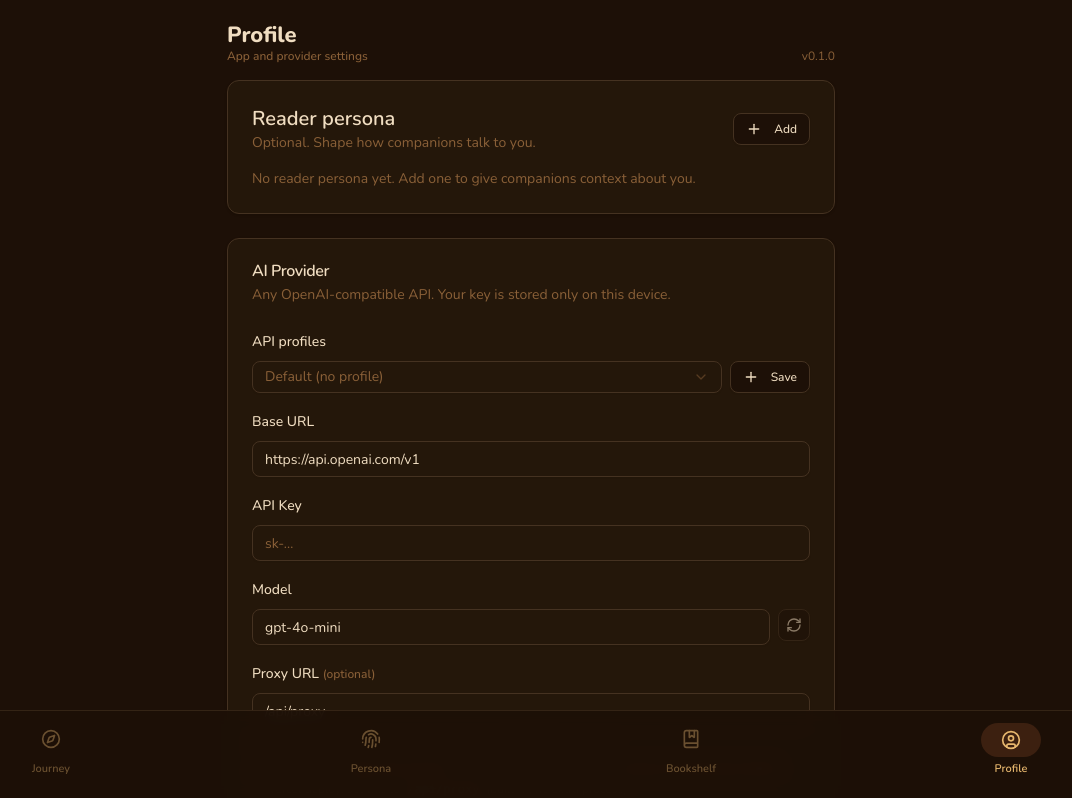
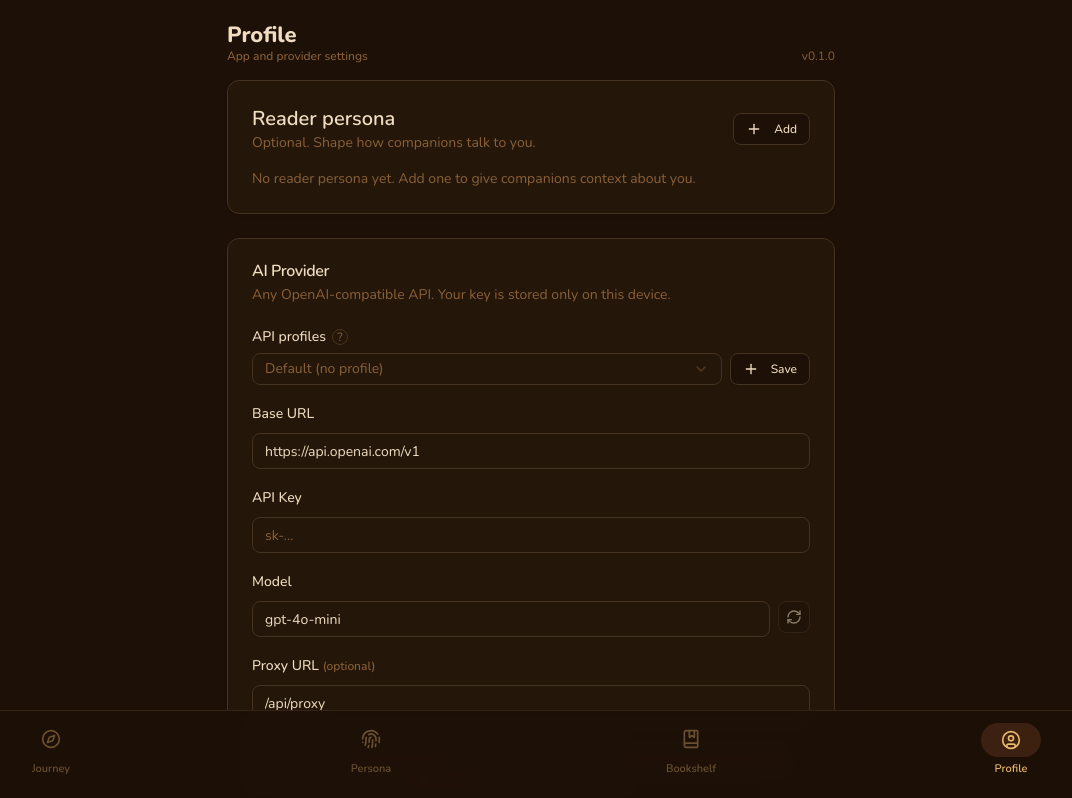
Before and after one commit to konggirljin/AI-Companion-Reader, a Next.js app: page /profile in a window 1280 px wide. Shown: the top 798 px of the page, without its empty margins (109-1181 px from the left). Built offline with nearby package versions, Linux system fonts and the light colour scheme.

Commit message:
Add ? help button next to API profiles with API key instructions

```diff
--- a/src/components/settings/settings-form.tsx
+++ b/src/components/settings/settings-form.tsx
@@ -2,6 +2,7 @@
 import { useEffect, useRef, useState } from 'react';
 import { toast } from 'sonner';
 import { Plus, Trash2, RefreshCw } from 'lucide-react';
+import { Popover, PopoverContent, PopoverTrigger } from '@/components/ui/popover';
 import { Button } from '@/components/ui/button';
 import { Card, CardContent, CardDescription, CardHeader, CardTitle } from '@/components/ui/card';
 import { Dialog, DialogContent, DialogFooter, DialogHeader, DialogTitle } from '@/components/ui/dialog';
@@ -128,7 +129,28 @@ export function SettingsForm() {
         </CardHeader>
         <CardContent className="space-y-4">
           <div className="space-y-2">
-            <Label>API profiles</Label>
+            <div className="flex items-center gap-1.5">
+              <Label>API profiles</Label>
+              <Popover>
+                <PopoverTrigger asChild>
+                  <button className="flex h-4 w-4 items-center justify-center rounded-full border border-muted-foreground/40 text-xs leading-none text-muted-foreground hover:border-muted-foreground hover:text-foreground" aria-label="How to get an API key">?</button>
+                </PopoverTrigger>
+                <PopoverContent className="w-80 text-sm" align="start">
+                  <div className="space-y-2">
+                    <p className="font-medium">How to get a free API key?</p>
+                    <ol className="list-decimal pl-4 space-y-1.5 text-muted-foreground">
+                      <li>Go to <a href="https://build.nvidia.com/settings/api-keys" target="_blank" rel="noopener noreferrer" className="underline hover:text-foreground">build.nvidia.com/settings/api-keys</a></li>
+                      <li>Create your NVIDIA account and generate an API key</li>
+                      <li>Copy your API key</li>
+                      <li>For Base URL, use: <code className="block rounded bg-muted px-1 py-0.5 mt-0.5">https://integrate.api.nvidia.com/v1</code></li>
+                      <li>Paste your API key in the API Key field</li>
+                      <li>Click the <RefreshCw className="inline h-3 w-3" /> button to fetch available models</li>
+                    </ol>
+                    <p className="text-xs text-muted-foreground pt-1">Recommended: <code className="rounded bg-muted px-1">deepseek-ai/deepseek-v4-flash</code> (fast) or <code className="rounded bg-muted px-1">deepseek-ai/deepseek-v4-pro</code> / <code className="rounded bg-muted px-1">z-ai/glm-5.2</code> (higher quality).</p>
+                  </div>
+                </PopoverContent>
+              </Popover>
+            </div>
             <div className="flex items-center gap-2">
               <div className="flex-1">
                 <Select value={activeProfileId ?? ''} onValueChange={(v) => v && selectProfile(v)}>
```
